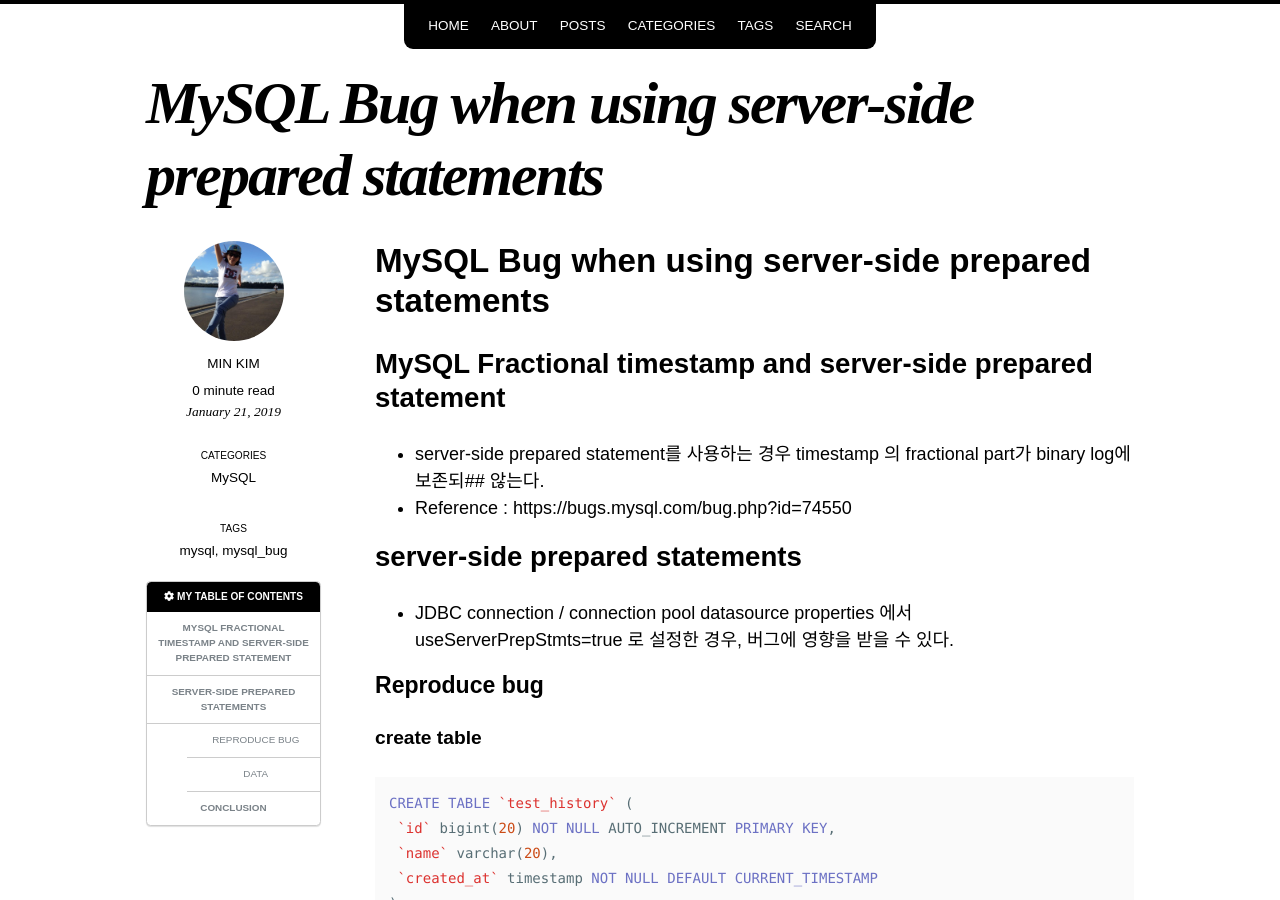
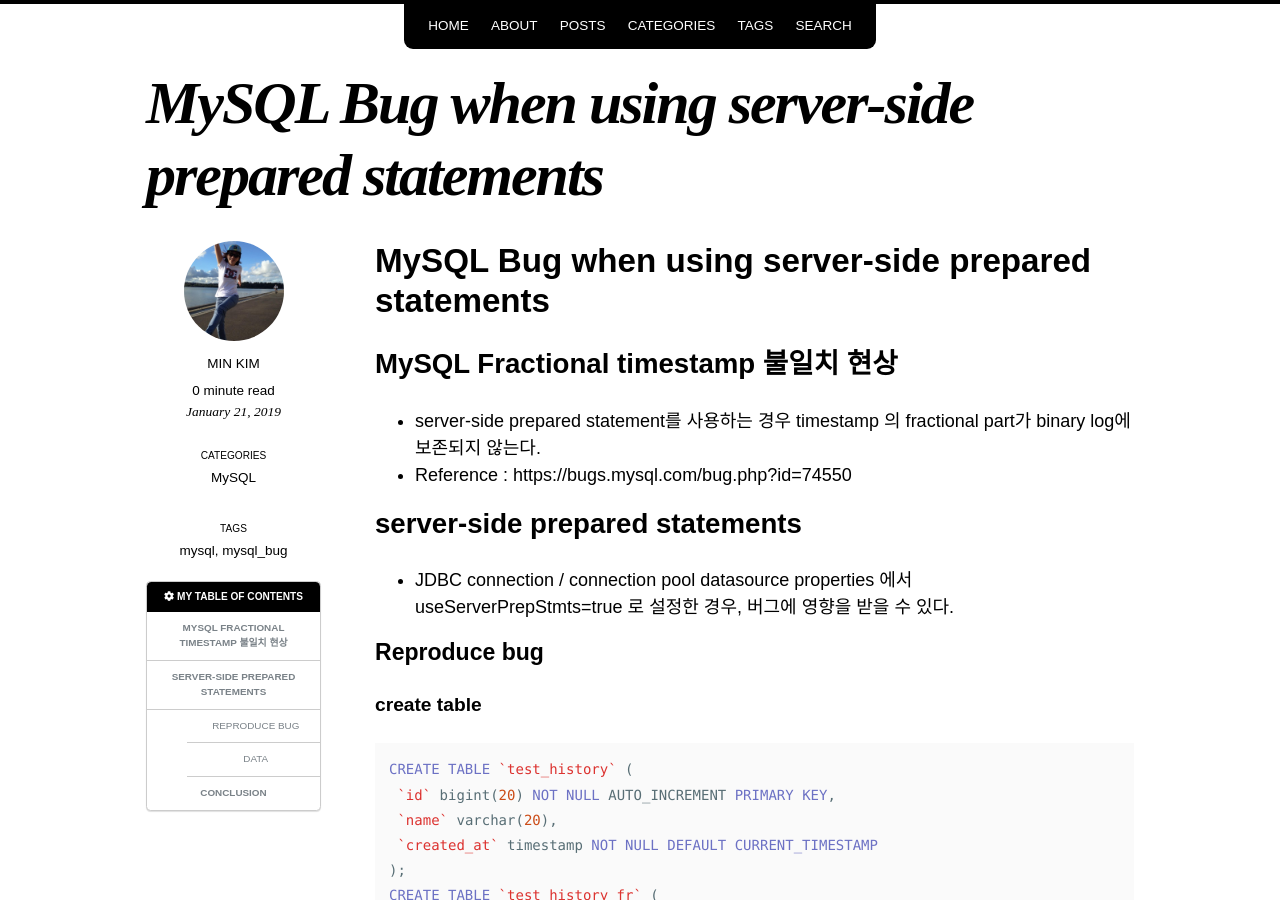
Before and after one commit to minsql/minsql.github.io, a Jekyll site: the page built from _posts/blog/2019-01-21-MySQL Bug when using server-side prepared statements.md, in a window 1280 px wide and 900 px high. Built offline with Jekyll 4.4.1, drawn with Linux system fonts in a browser that asks for light colours; nearby versions of some CDN libraries; some web fonts are replaced; comment, search, counter and statistics services are not loaded.

Commit message:
Update 2019-01-21-MySQL Bug when using server-side prepared statements.md
title

```diff
--- a/_posts/blog/2019-01-21-MySQL Bug when using server-side prepared statements.md
+++ b/_posts/blog/2019-01-21-MySQL Bug when using server-side prepared statements.md
@@ -16,8 +16,8 @@ toc_icon: "cog"
 
 # MySQL Bug when using server-side prepared statements
 
-## MySQL Fractional timestamp and server-side prepared statement
-- server-side prepared statement를 사용하는 경우 timestamp 의 fractional part가 binary log에 보존되## 않는다.
+## MySQL Fractional timestamp 불일치 현상
+- server-side prepared statement를 사용하는 경우 timestamp 의 fractional part가 binary log에 보존되지 않는다.
 - Reference : https://bugs.mysql.com/bug.php?id=74550
 
 ## server-side prepared statements
```
